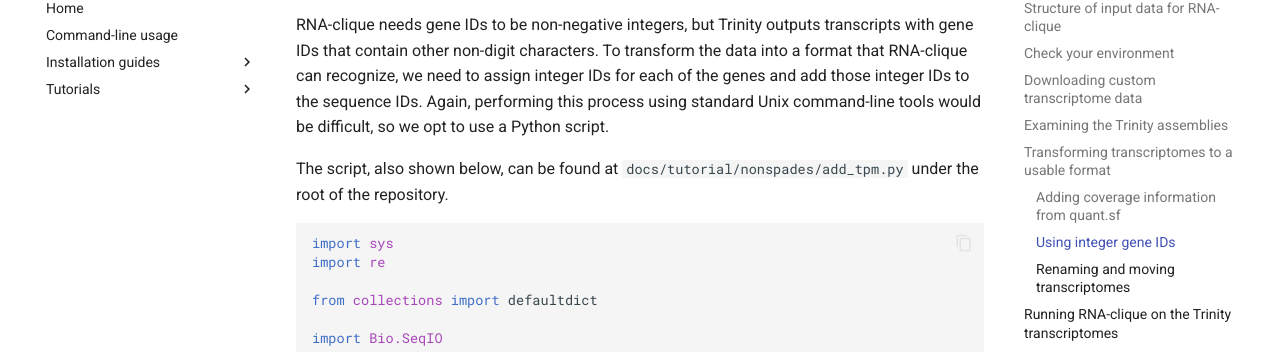
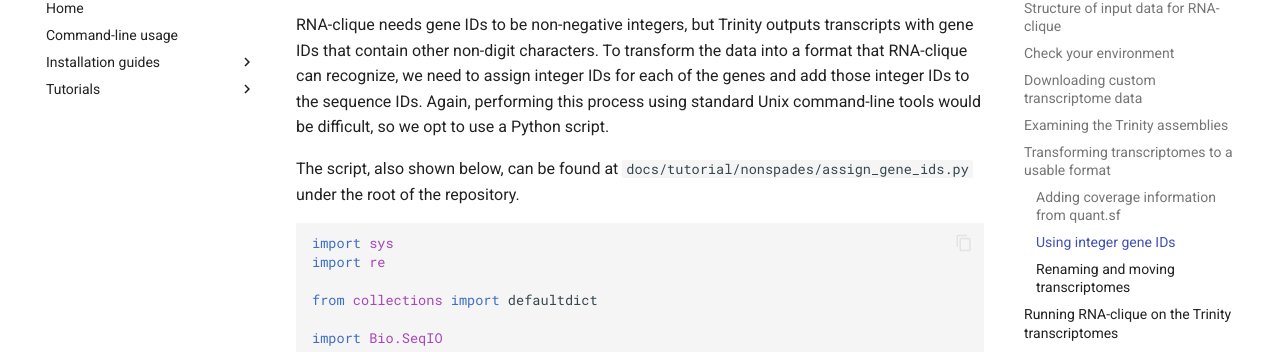
Before and after one commit to actapia/rna_clique, an MkDocs documentation site: the page built from docs/tutorials/nonspades/README.md, in a window 1280 px wide and 900 px high, scrolled down 6986 px. Shown: the part 100-452 px from the top of the window. Built offline with MkDocs 1.6.1 and Material for MkDocs 9.7.7, drawn with Linux system fonts in a browser that asks for light colours; comment, search, counter and statistics services are not loaded; the version menu is left out.

````diff
--- a/docs/tutorials/nonspades/README.md
+++ b/docs/tutorials/nonspades/README.md
@@ -319,7 +319,7 @@
 difficult, so we opt to use a Python script.
 
 The script, also shown below, can be found at
-`docs/tutorial/nonspades/add_tpm.py` under the root of the repository.
+`docs/tutorial/nonspades/assign_gene_ids.py` under the root of the repository.
 
 ```py
 --8<-- "docs/tutorials/nonspades/assign_gene_ids.py"
````
Also changed, not shown: 1 other file.
